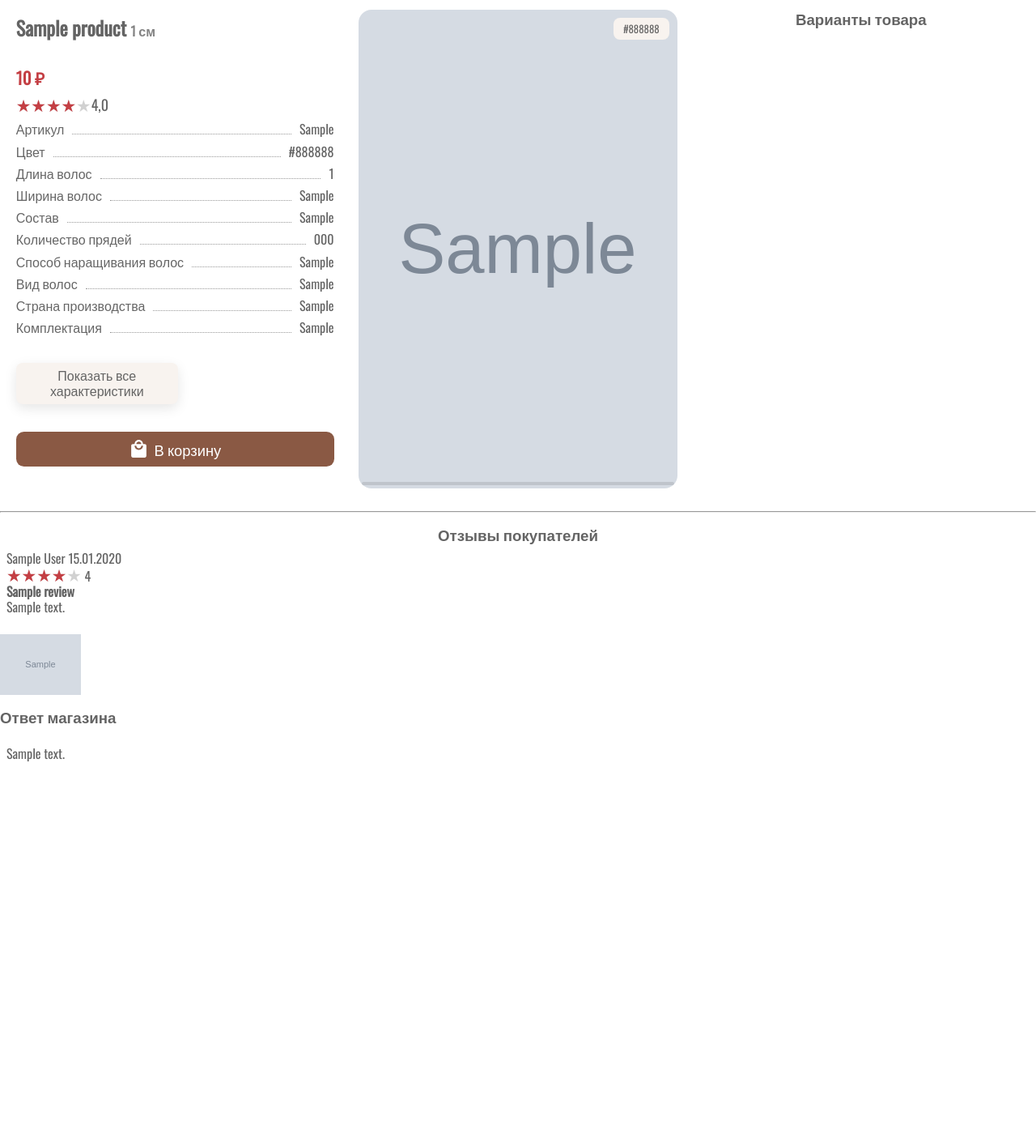
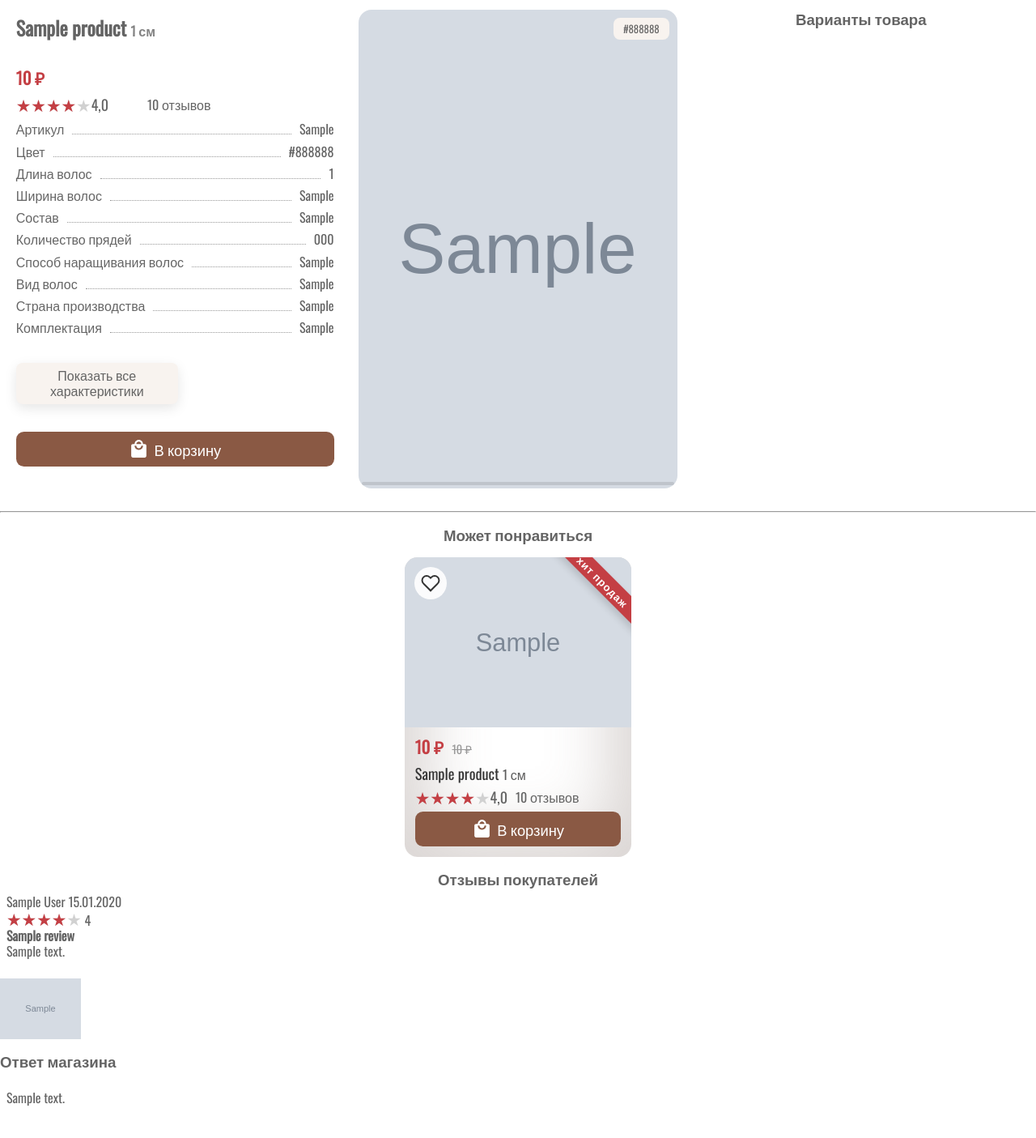
Before and after one commit to AnreX73/_hairshop, a Django app: page /product_page/1/1/ in a window 1280 px wide. Shown: the part 60-1465 px from the top of the page at 81% size. Before the commit the page ends 1000 px from the top, so only its background shows below. Run offline with Django 5.2, Linux system fonts and the light colour scheme; tables that the repository leaves empty hold one stand-in row (values such as "Sample post"); grey boxes marked "Sample" are stand-in pictures; parts of the project's set-up code (start-up, migrations or seed data) failed here and were passed over; some libraries are stand-ins or nearby versions; some web fonts are replaced.

Commit message:
add recommended products

```diff
--- a/hair_shop/dashboard/templates/dashboard/product_form.html
+++ b/hair_shop/dashboard/templates/dashboard/product_form.html
@@ -4,6 +4,7 @@
 
 {% block content %}
 <div class="page-header">
+  <button class="users-btn" onclick="window.location.href='{% url 'dashboard:admin_area' %}'">В панель администратора</button>
   <h1>{{ title }}</h1>
   {% if is_edit %}
     <a href="{% url 'dashboard:product_media' product.pk %}" class="btn btn-secondary">
@@ -56,9 +57,9 @@
     </div>
     <div class="form-grid form-grid--inline">
       {% include "dashboard/partials/field.html" with field=form.stock %}
-      {% if product.stock < 2 %}
+
       {% include "dashboard/partials/field.html" with field=form.out_of_stock_behavior %}
-      {% endif %}
+
     </div>
   </div>
 
--- a/hair_shop/hair_shop/settings.py
+++ b/hair_shop/hair_shop/settings.py
@@ -178,7 +178,7 @@ LOGOUT_REDIRECT_URL = "shop:index"
 EMAIL_BACKEND = 'django.core.mail.backends.smtp.EmailBackend'
 EMAIL_HOST = 'smtp.mail.ru'
 # EMAIL_PORT = 465  # Рекомендуемый защищенный порт
-EMAIL_USE_SSL = True  # Использование SSL для безопасного соединения
+# EMAIL_USE_SSL = True  # Использование SSL для безопасного соединения
 EMAIL_HOST_USER = 'han2201@bk.ru'  # Ваш полный адрес электронной почты
 EMAIL_HOST_PASSWORD = config("EMAIL_HOST_PASSWORD")  # Пароль для внешнего приложения (НЕ от самой почты)
 
--- a/hair_shop/shop/templates/shop/product_page.html
+++ b/hair_shop/shop/templates/shop/product_page.html
@@ -33,6 +33,7 @@
                 {% include 'shop/includes/rating_stars.html' with rating=product.rating %}
             </span>
             <span class="rating-value">{{ product.rating }}</span>
+            <a style="margin-left: 3rem;" href="#reviews_section">{{ product.reviews_count }} отзывов</a>
         </div>
 
      {# Блок характеристик волос #}
@@ -137,7 +138,9 @@
 
 
             <p>{{ product.description }}</p>
-
+        {% if product.hair_shade %}
+        <p>Оттенок: {{ product.hair_shade }}</p>
+        {% endif %}
 
     {% comment %} {% include 'shop/includes/add_cart_button.html' %} {% endcomment %}
      <button class="page-add-to-cart-btn" style="margin-top:1rem;"
@@ -224,12 +227,22 @@
 
     </section>
     <hr style='margin-top:1rem;'>
-<div class="reviews_section">
+
+
+    <h3 style="text-align:center; margin: 1rem auto;" >Может понравиться </h3>
+    <div class="catalog-grid recommendations_section">
+         {% for recommendation in recommended_products %}
+        {% include 'shop/includes/product_card.html' with product=recommendation %}
+    {% endfor %}
+    </div>
+    {% if reviews %}
+<div id="reviews_section" class="reviews_section">
     <h3 style="text-align:center; margin-top:1rem;" >Отзывы покупателей </h3>
          {% for review in reviews %}
         {% include 'shop/includes/product_page_review.html' with review=review %}
     {% endfor %}
 </div>
+{% endif %}
 <script type="application/ld+json">
 {
   "@context": "https://schema.org/",
--- a/hair_shop/shop/views.py
+++ b/hair_shop/shop/views.py
@@ -277,6 +277,7 @@ def product_page(request, slug, product_id):
         .select_related("category")
         .prefetch_related(images_prefetch)
     )
+    recommended_products = Product.objects.filter(hair_shade=product.hair_shade).prefetch_related(images_prefetch)[:24]
 
     return render(
         request,
@@ -286,6 +287,7 @@ def product_page(request, slug, product_id):
             "product_gallery": product_gallery,
             "video_poster": video_poster,
             "related_products": related_products,
+            "recommended_products": recommended_products,
             "reviews": reviews,
             "hit_ids": get_hit_ids(),
         },
```
Also changed, not shown: hair_shop/shop/static/shop/js/main.js (line endings or trailing spaces).
